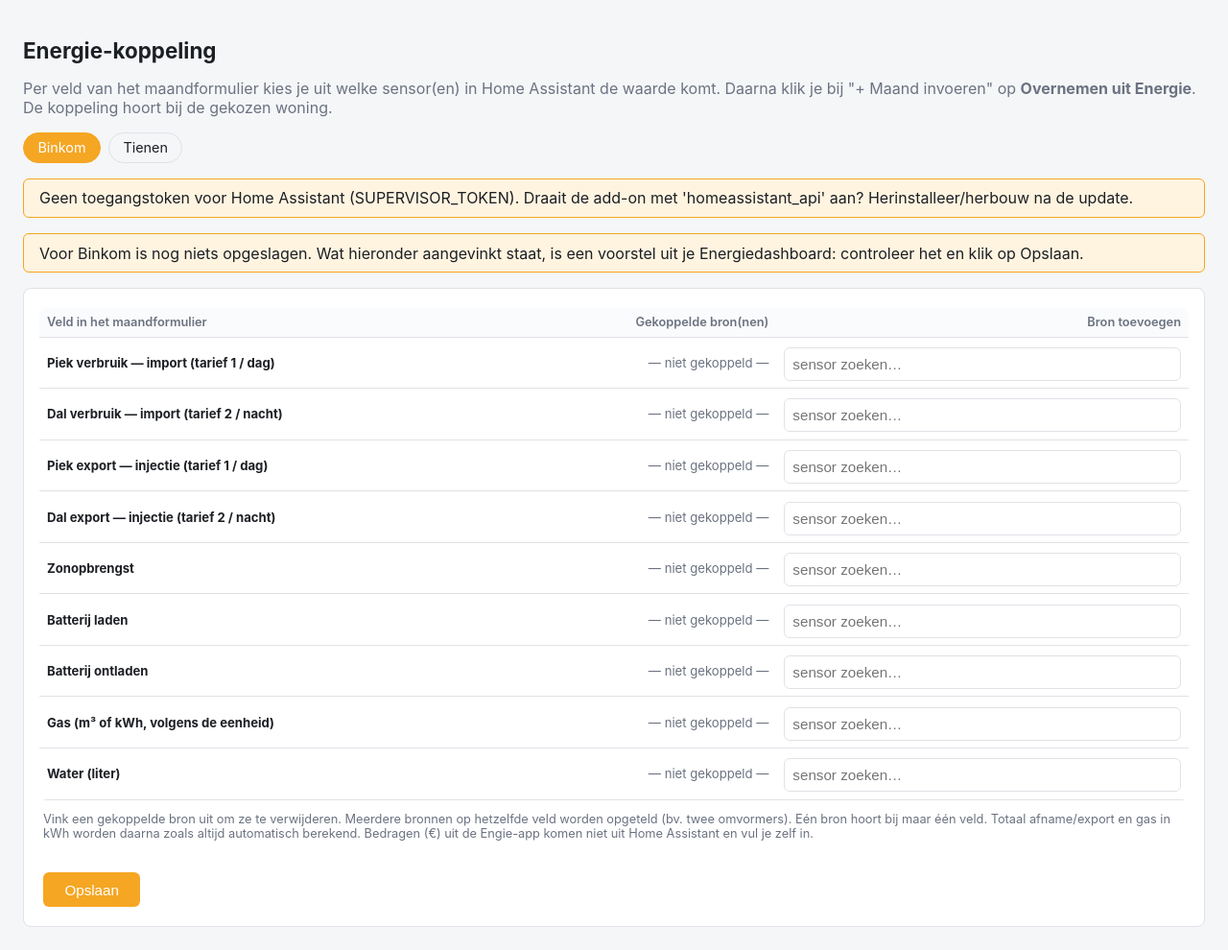
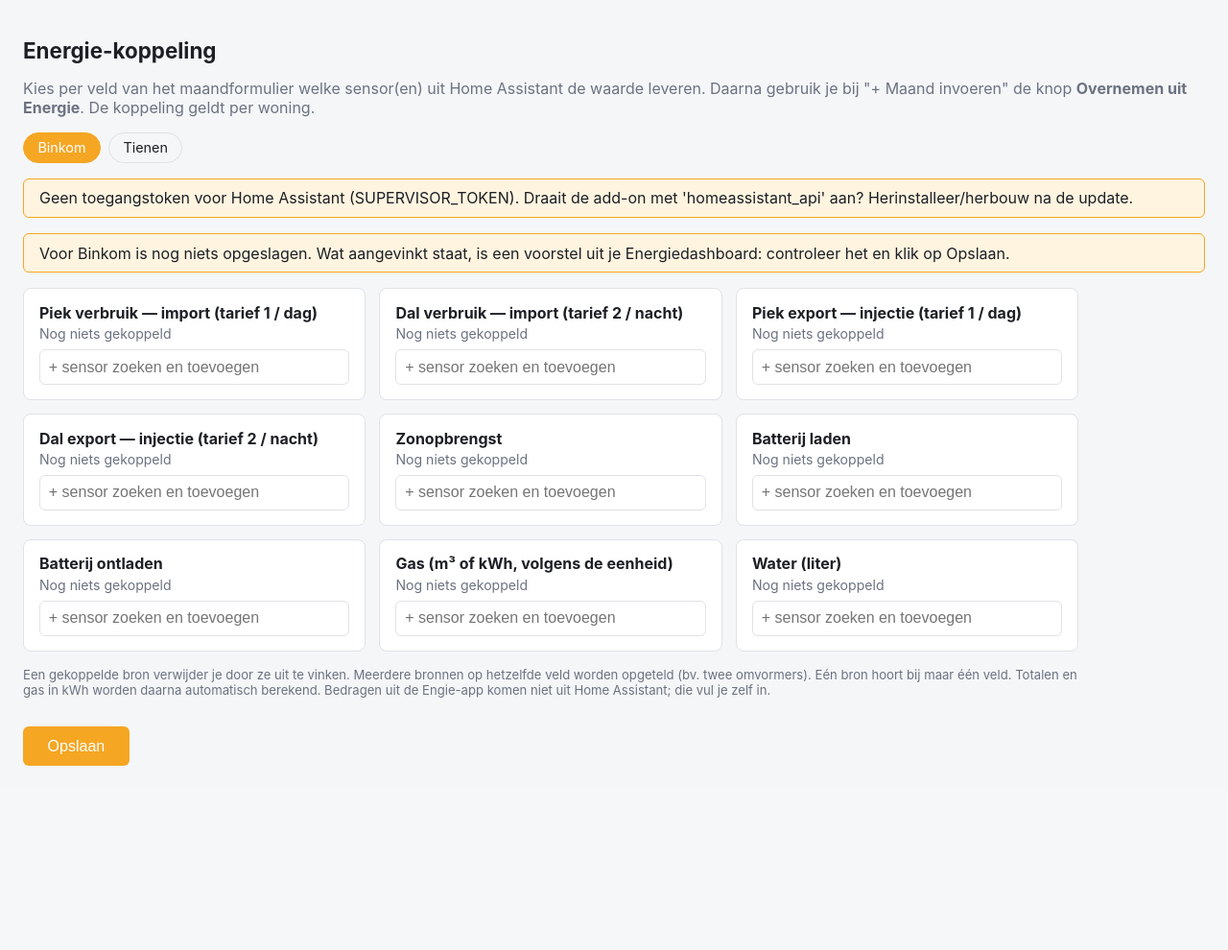
Before and after one commit to rbruyn1/verbruiken, a Flask app: page /koppeling in a window 1280 px wide. Shown: the part 44-1034 px from the top of the page at 96% size. After the commit the page ends 842 px from the top, so only its background shows below. Run offline with Flask 3, Linux system fonts and the light colour scheme; data comes from the database, SQL or seed files in the repository.

Commit message:
0.5.4: Energie-koppeling als kaarten, leesbaar op pc en telefoon

```diff
--- a/verbruik_addon/app/static/style.css
+++ b/verbruik_addon/app/static/style.css
@@ -112,3 +112,26 @@ button.danger:hover { background: #c0392b; color: #fff; }
 .chip:not(.actief) .swatch { opacity: 0.35; }
 
 .energie-overnemen { margin: 0.9rem 0 0.2rem; display: flex; align-items: center; gap: 0.75rem; flex-wrap: wrap; }
+
+/* ---- Energie-koppeling: kaarten i.p.v. tabel (leesbaar op pc én telefoon) ---- */
+.koppel-form { max-width: 1100px; }
+.koppel-grid { display: grid; grid-template-columns: repeat(auto-fill, minmax(320px, 1fr)); gap: 0.9rem; }
+.koppel-kaart { background: var(--card); border: 1px solid var(--border); border-radius: 8px; padding: 0.9rem 1rem; }
+.koppel-kaart h3 { margin: 0 0 0.15rem; font-size: 1rem; }
+.koppel-kaart .koppel-sub { color: var(--muted); font-size: 0.8rem; margin-bottom: 0.6rem; }
+.koppel-bron { display: flex; align-items: flex-start; gap: 0.6rem; padding: 0.45rem 0.5rem; margin-bottom: 0.35rem;
+               background: #fff4e0; border: 1px solid var(--accent); border-radius: 6px; cursor: pointer; }
+.koppel-bron input[type=checkbox] { width: 1.2rem; height: 1.2rem; margin: 0.15rem 0 0; flex: none; }
+.koppel-tekst { display: block; min-width: 0; }
+.koppel-naam { display: block; font-size: 0.92rem; font-weight: 600; overflow-wrap: anywhere; }
+.koppel-id { display: block; color: var(--muted); font-size: 0.78rem; overflow-wrap: anywhere; }
+.koppel-leeg { color: var(--muted); font-size: 0.88rem; margin: 0.2rem 0 0.5rem; }
+.koppel-add { width: 100%; box-sizing: border-box; padding: 0.55rem; font-size: 1rem; border: 1px solid var(--border); border-radius: 6px; }
+.koppel-form button { margin-top: 1.1rem; background: var(--accent); color: #fff; border: none; padding: 0.7rem 1.6rem;
+                      border-radius: 6px; font-size: 1rem; cursor: pointer; }
+.koppel-form button:hover { background: var(--accent-dark); }
+.koppel-uitleg { color: var(--muted); font-size: 0.82rem; margin-top: 1rem; }
+@media (max-width: 600px) {
+    .koppel-grid { grid-template-columns: 1fr; }
+    .koppel-form button { width: 100%; }
+}
--- a/verbruik_addon/app/templates/koppeling.html
+++ b/verbruik_addon/app/templates/koppeling.html
@@ -2,8 +2,8 @@
 {% block title %}Energie-koppeling{% endblock %}
 {% block content %}
 <h1>Energie-koppeling</h1>
-<p class="subtitle">Per veld van het maandformulier kies je uit welke sensor(en) in Home Assistant de waarde komt.
-    Daarna klik je bij "+ Maand invoeren" op <b>Overnemen uit Energie</b>. De koppeling hoort bij de gekozen woning.</p>
+<p class="subtitle">Kies per veld van het maandformulier welke sensor(en) uit Home Assistant de waarde leveren.
+    Daarna gebruik je bij "+ Maand invoeren" de knop <b>Overnemen uit Energie</b>. De koppeling geldt per woning.</p>
 
 <div class="woning-tabs">
     {% for w in woningen %}
@@ -13,44 +13,38 @@
 
 {% if fout %}<div class="flash">{{ fout }}</div>{% endif %}
 {% if voorstel_modus %}
-<div class="flash">Voor {{ woning }} is nog niets opgeslagen. Wat hieronder aangevinkt staat, is een voorstel uit je Energiedashboard:
+<div class="flash">Voor {{ woning }} is nog niets opgeslagen. Wat aangevinkt staat, is een voorstel uit je Energiedashboard:
     controleer het en klik op Opslaan.</div>
 {% endif %}
 
-<form method="post" class="entry" style="max-width:none">
+<form method="post" class="koppel-form">
     <input type="hidden" name="woning" value="{{ woning }}">
-    <div class="table-scroll">
-    <table>
-        <thead><tr><th>Veld in het maandformulier</th><th>Gekoppelde bron(nen)</th><th>Bron toevoegen</th></tr></thead>
-        <tbody>
+    <div class="koppel-grid">
         {% for veld, label in velden %}
-        <tr>
-            <td><b>{{ label }}</b></td>
-            <td>
-                {% for b in per_veld[veld] %}
-                <label style="display:block;margin:2px 0;">
-                    <input type="checkbox" name="keep" value="{{ veld }}|{{ b.statistic_id }}" checked>
-                    {{ b.naam }}{% if b.naam != b.statistic_id %} <span class="muted">({{ b.statistic_id }})</span>{% endif %}
-                    {% if b.eenheid %}<span class="muted">· {{ b.eenheid }}</span>{% endif %}
-                    {% if b.onbekend %}<span class="muted">· niet gevonden in HA</span>{% endif %}
-                </label>
-                {% else %}
-                <span class="muted">— niet gekoppeld —</span>
-                {% endfor %}
-            </td>
-            <td><input type="text" name="add_{{ veld }}" list="alle-bronnen" autocomplete="off"
-                       placeholder="sensor zoeken…" style="width:100%"></td>
-        </tr>
+        <div class="koppel-kaart">
+            <h3>{{ label }}</h3>
+            {% for b in per_veld[veld] %}
+            <label class="koppel-bron">
+                <input type="checkbox" name="keep" value="{{ veld }}|{{ b.statistic_id }}" checked>
+                <span class="koppel-tekst">
+                    <span class="koppel-naam">{{ b.naam }}</span>
+                    <span class="koppel-id">{{ b.statistic_id }}{% if b.eenheid %} · {{ b.eenheid }}{% endif %}{% if b.onbekend %} · niet gevonden in HA{% endif %}</span>
+                </span>
+            </label>
+            {% else %}
+            <p class="koppel-leeg">Nog niets gekoppeld</p>
+            {% endfor %}
+            <input type="text" class="koppel-add" name="add_{{ veld }}" list="alle-bronnen" autocomplete="off"
+                   placeholder="+ sensor zoeken en toevoegen">
+        </div>
         {% endfor %}
-        </tbody>
-    </table>
     </div>
     <datalist id="alle-bronnen">
         {% for a in alle %}<option value="{{ a.statistic_id }}">{{ a.naam }} ({{ a.eenheid }})</option>{% endfor %}
     </datalist>
-    <p class="muted" style="font-size:0.8rem;">Vink een gekoppelde bron uit om ze te verwijderen. Meerdere bronnen op hetzelfde veld
-        worden opgeteld (bv. twee omvormers). Eén bron hoort bij maar één veld. Totaal afname/export en gas in kWh worden
-        daarna zoals altijd automatisch berekend. Bedragen (€) uit de Engie-app komen niet uit Home Assistant en vul je zelf in.</p>
+    <p class="koppel-uitleg">Een gekoppelde bron verwijder je door ze uit te vinken. Meerdere bronnen op hetzelfde veld worden opgeteld
+        (bv. twee omvormers). Eén bron hoort bij maar één veld. Totalen en gas in kWh worden daarna automatisch berekend.
+        Bedragen uit de Engie-app komen niet uit Home Assistant; die vul je zelf in.</p>
     <button type="submit">Opslaan</button>
 </form>
 {% endblock %}
--- a/verbruik_addon/config.yaml
+++ b/verbruik_addon/config.yaml
@@ -1,5 +1,5 @@
 name: "Verbruik Tienen/Binkom"
-version: "0.5.3"
+version: "0.5.4"
 slug: "verbruik_addon"
 description: "Maandelijkse en jaarlijkse energie/water/gas-registratie voor Tienen en Binkom"
 arch:
```
Also changed, not shown: verbruik_addon/CHANGELOG.md.
